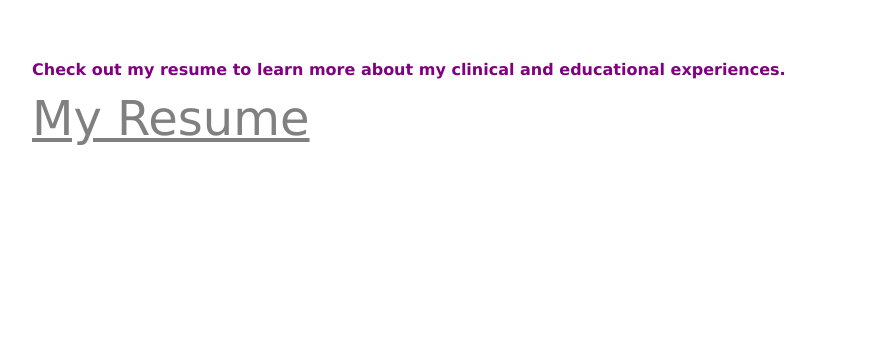
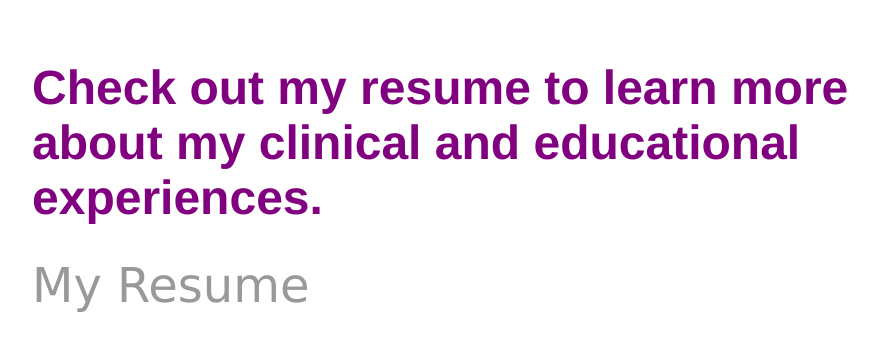
Before and after one commit to maryamckinnon/maryamckinnon.github.io, a Jekyll site: the page Resume/index.html, which Jekyll copies as it is, in a window 1280 px wide. Shown: the top 351 px of the page, without its empty margins (160-1038 px from the left). Built offline with Jekyll 4.4.1, drawn with Linux system fonts in a browser that asks for light colours.

Commit message:
Update index.html

```diff
--- a/Resume/index.html
+++ b/Resume/index.html
@@ -10,9 +10,6 @@
     color: purple;
     font-family: verdana;
     font-size: 100%;
-}
-p {
-    border: 1px solid gray;
 }
 body {
     margin: 60px auto;
@@ -28,6 +25,35 @@
     display: inline;
     margin-right: 20px;
 }
+a {
+    text-decoration: none;
+    color: #999;
+}
+a:hover {
+    text-decoration: underline;
+}
+h1 {
+    font-size: 3em;
+    font-family:'Helvetica', 'Arial', 'Sans-Serif';
+}
+p {
+    font-size: 1.5em;
+    line-height: 1.4em;
+    color: #333;
+}
+footer {
+    border-top: 1px solid #d5d5d5;
+    font-size: .8em;
+}
+
+ul.posts {
+    margin: 20px auto 40px;
+    font-size: 1.5em;
+}
+
+ul.posts li {
+    list-style: none;
+}
 </style>
 
 <body>
```
